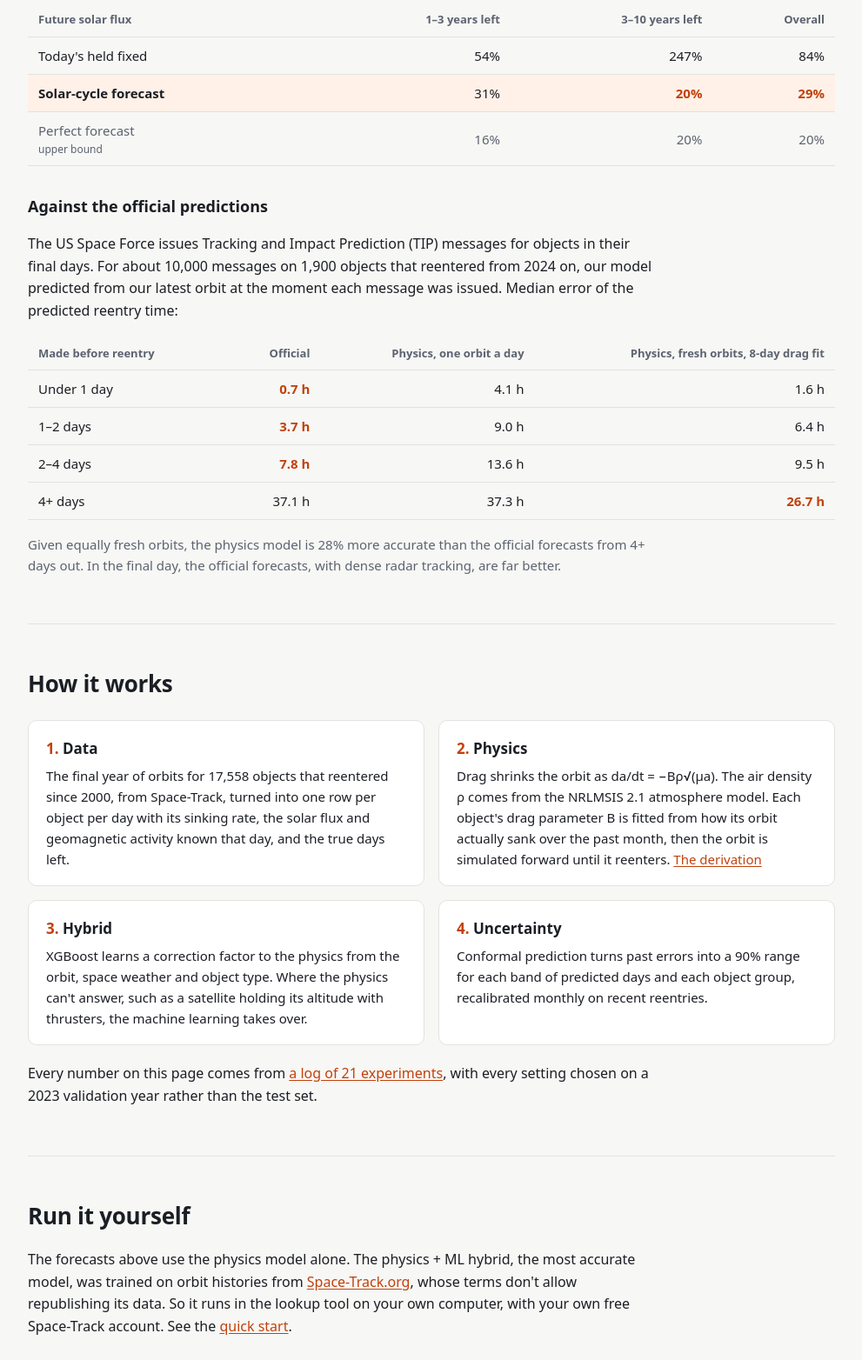
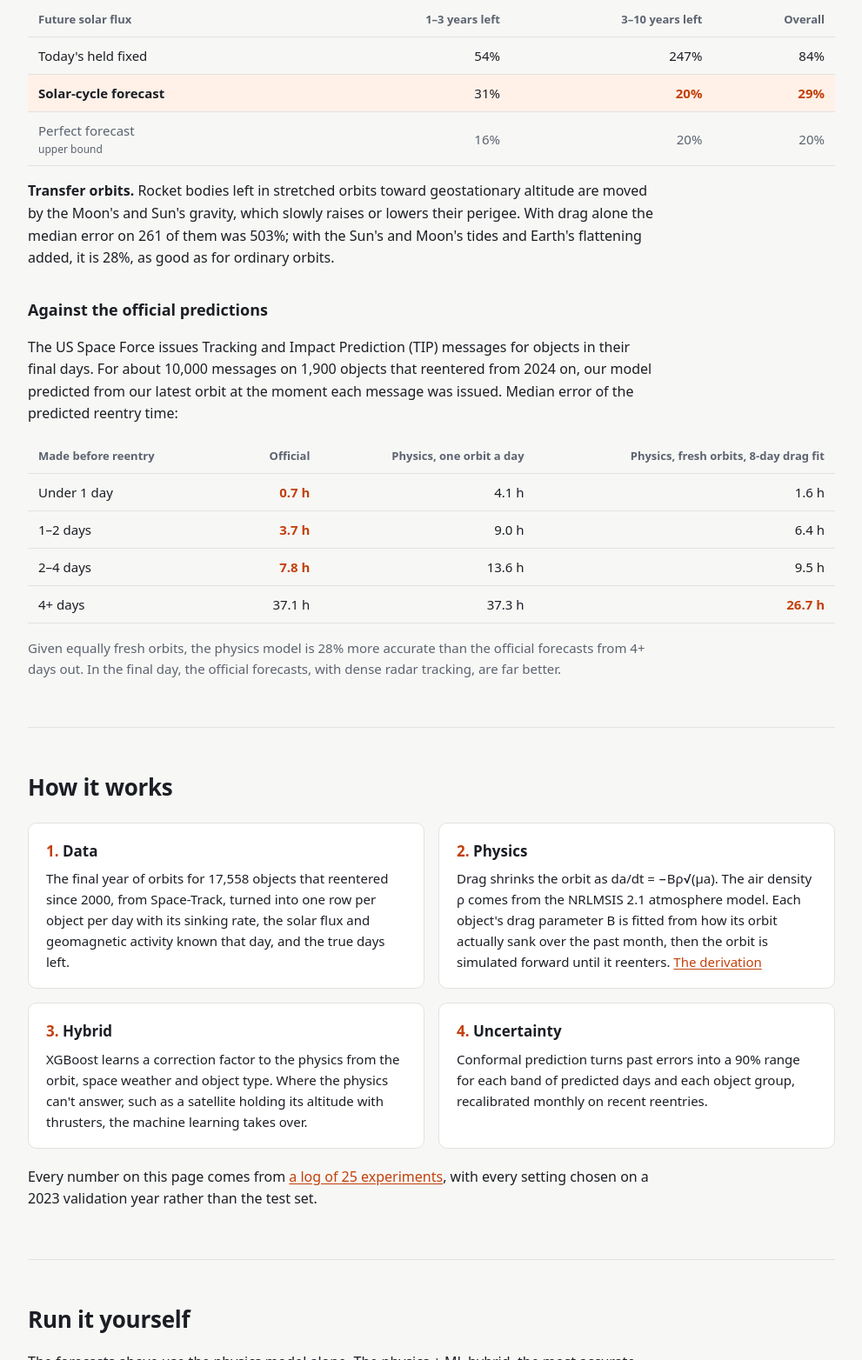
Before and after one commit to yatharthjag2008/Satellite_Reentry_Prediction, a plain HTML site: page site/index.html in a window 1280 px wide. Shown: the part 2741-4305 px from the top of the page at 87% size, without its empty margins (144-1135 px from the left). Drawn offline with Linux system fonts and the light colour scheme; no server answers; files whose address does not match are found by name.

Commit message:
Bring the README up to date and add a paper-style write-up
The README now covers the drag cap, the final-days ranges, the map, the Moon's
and Sun's gravity for transfer orbits, all 25 experiments, every script, the
full reproduction steps (including the density table the tests need) and the
current test count. docs/writeup.md is a short paper-style account of the
project: method, results, the live forecasts and limitations.

Co-Authored-By: Claude Opus 5.5 <noreply@anthropic.com>

```diff
--- a/site/index.html
+++ b/site/index.html
@@ -117,6 +117,8 @@
       </table>
     </div>
 
+    <p><strong>Transfer orbits.</strong> Rocket bodies left in stretched orbits toward geostationary altitude are moved by the Moon's and Sun's gravity, which slowly raises or lowers their perigee. With drag alone the median error on 261 of them was 503%; with the Sun's and Moon's tides and Earth's flattening added, it is 28%, as good as for ordinary orbits.</p>
+
     <h3>Against the official predictions</h3>
     <p>The US Space Force issues Tracking and Impact Prediction (TIP) messages for objects in their final days. For about 10,000 messages on 1,900 objects that reentered from 2024 on, our model predicted from our latest orbit at the moment each message was issued. Median error of the predicted reentry time:</p>
     <div class="table-scroll">
@@ -155,7 +157,7 @@
         <p>Conformal prediction turns past errors into a 90% range for each band of predicted days and each object group, recalibrated monthly on recent reentries.</p>
       </li>
     </ol>
-    <p>Every number on this page comes from <a href="https://github.com/yatharthjag2008/Satellite_Reentry_Prediction/blob/main/EXPERIMENTS.md">a log of 21 experiments</a>, with every setting chosen on a 2023 validation year rather than the test set.</p>
+    <p>Every number on this page comes from <a href="https://github.com/yatharthjag2008/Satellite_Reentry_Prediction/blob/main/EXPERIMENTS.md">a log of 25 experiments</a>, with every setting chosen on a 2023 validation year rather than the test set.</p>
   </section>
 
   <section id="run">
```
Also changed, not shown: 2 other files.
